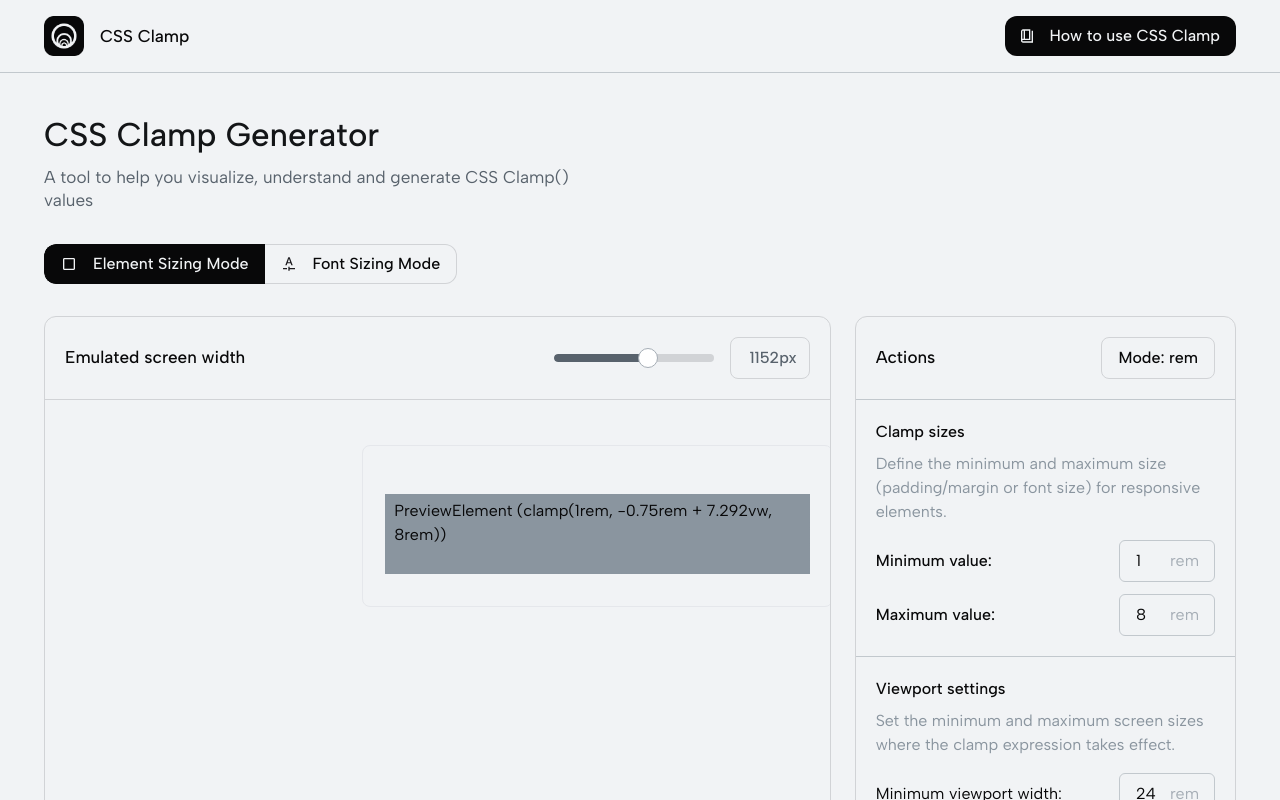
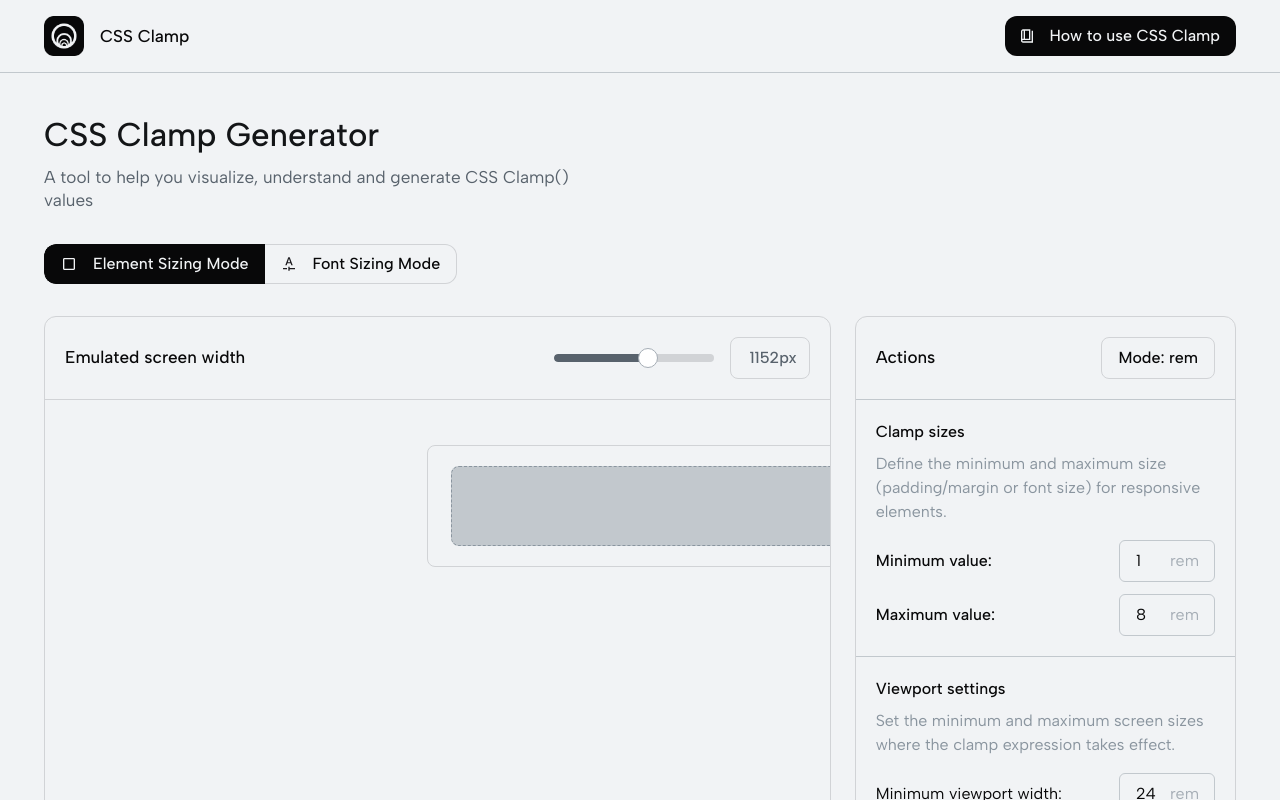
Before and after one commit to Willem-Jaap/cssclamp, a Next.js app: page / in a window 1280 px wide. Shown: the top 800 px of the page. Built offline with nearby package versions, Linux system fonts and the light colour scheme.

Commit message:
feat: update preview styling

```diff
--- a/src/components/misc/preview-element.tsx
+++ b/src/components/misc/preview-element.tsx
@@ -7,10 +7,9 @@ const PreviewElement = () => {
 
     return (
         <div
-            className="h-20 border border-dashed border-neutral-400 bg-neutral-400 px-2 py-1"
-            style={{ margin: `0 ${watch('clamp').replace('vw', '%')}` }}>
-            PreviewElement ({watch('clamp')})
-        </div>
+            className="h-20 rounded-lg border border-dashed border-neutral-400 bg-neutral-200 px-2 py-1"
+            style={{ margin: `0 ${watch('clamp').replace('vw', '%')}` }}
+        />
     );
 };
 
--- a/src/components/misc/preview.tsx
+++ b/src/components/misc/preview.tsx
@@ -38,7 +38,7 @@ const Preview = () => {
                 className="pointer-events-none absolute left-0 mt-32 2xl:mt-40"
                 ref={screenContainerRef}>
                 <animated.div
-                    className="border-neutral-10 relative h-full origin-top-left overflow-hidden rounded-lg border bg-neutral-50 pb-8 pt-12"
+                    className="relative h-full origin-top-left overflow-hidden rounded-lg border border-neutral-100 bg-neutral-50 py-5"
                     style={{
                         width: width.to(w => {
                             centerPreviewScreen();
```
